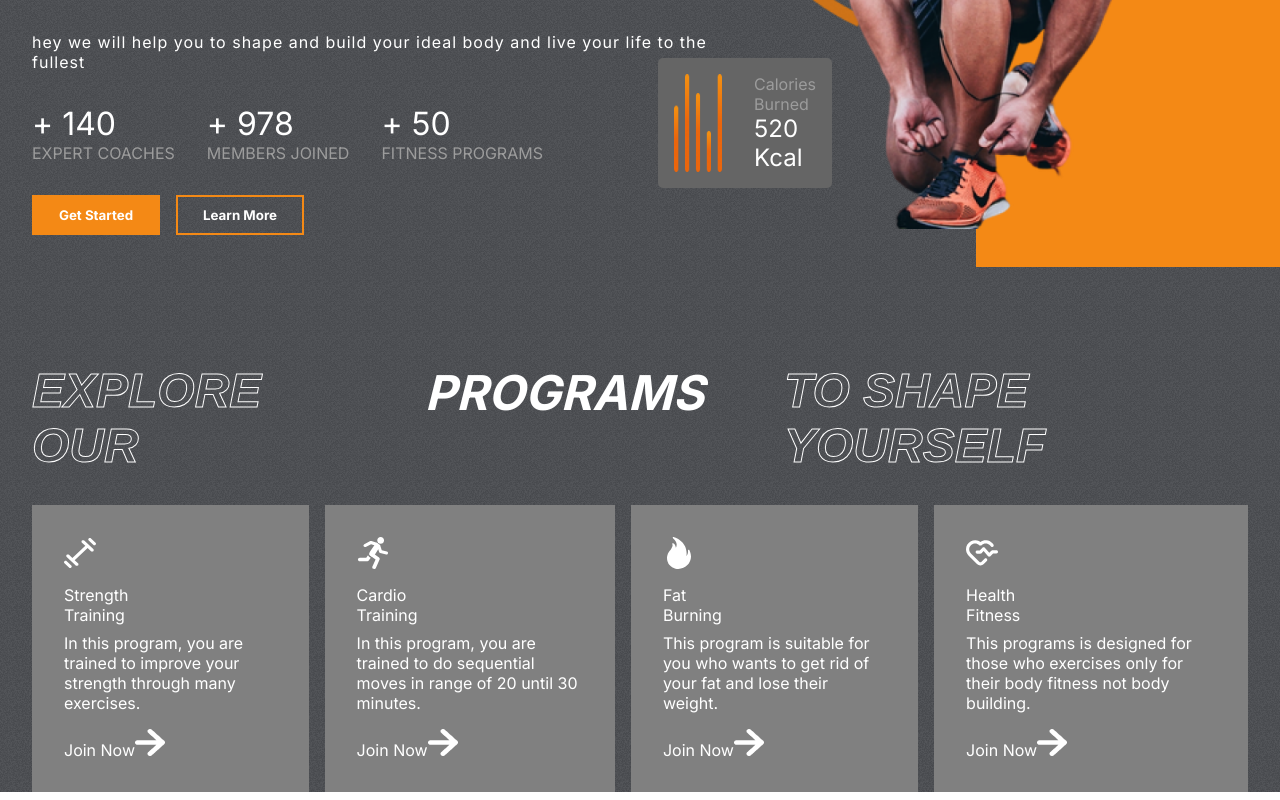
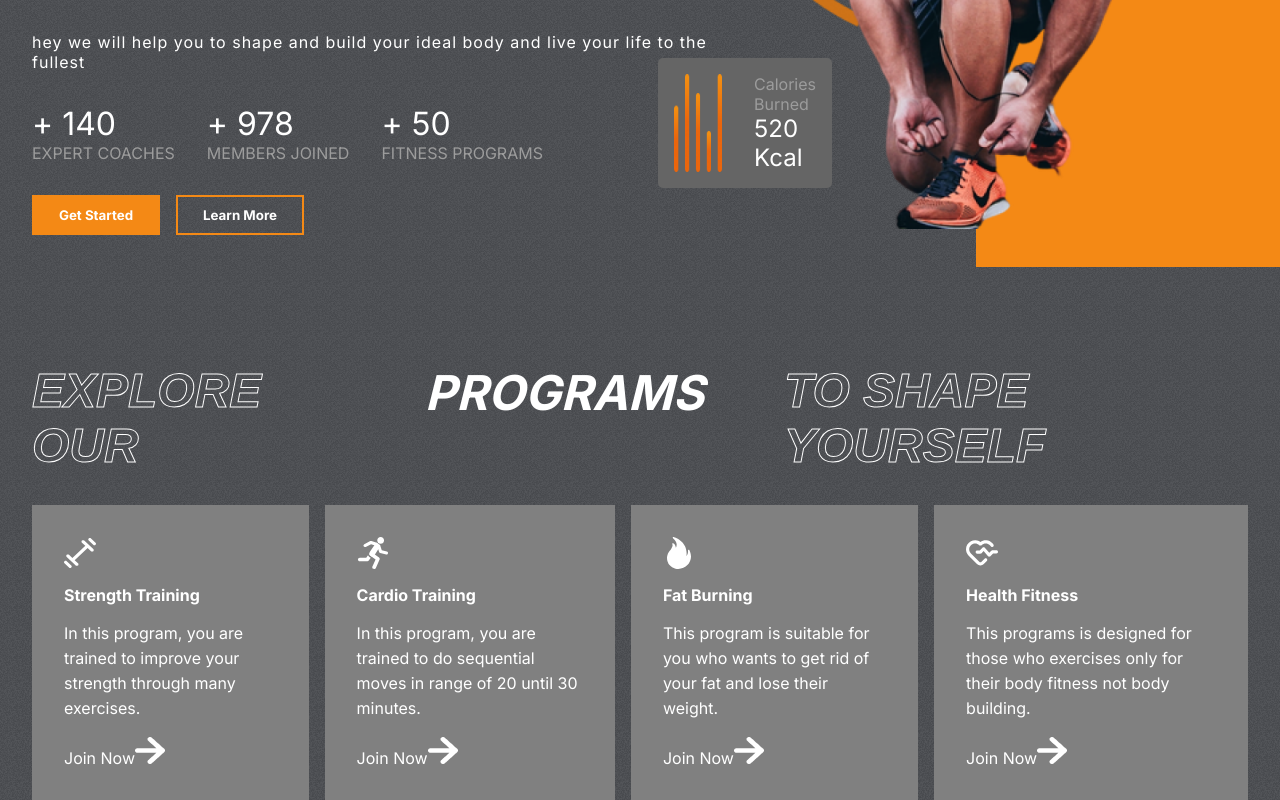
Before and after one commit to pallab17/Fithelp.o, a React (Create React App) app: page / in a window 1280 px wide. Shown: the part 454-1254 px from the top of the page. Built offline with nearby package versions, Linux system fonts and the light colour scheme.

Commit message:
files updated

```diff
--- a/src/components/Programs/Programs.css
+++ b/src/components/Programs/Programs.css
@@ -35,7 +35,10 @@
     fill: white;
 }
 .category>:nth-child(2){
-    width: 2rem;
-    height: 2rem;
-    fill: white;
+   font-size: 1rem;
+   font-weight: bold;
 }
+.category>:nth-child(3){
+    font-size: 1rem;
+    line-height: 25px;
+ }
```
